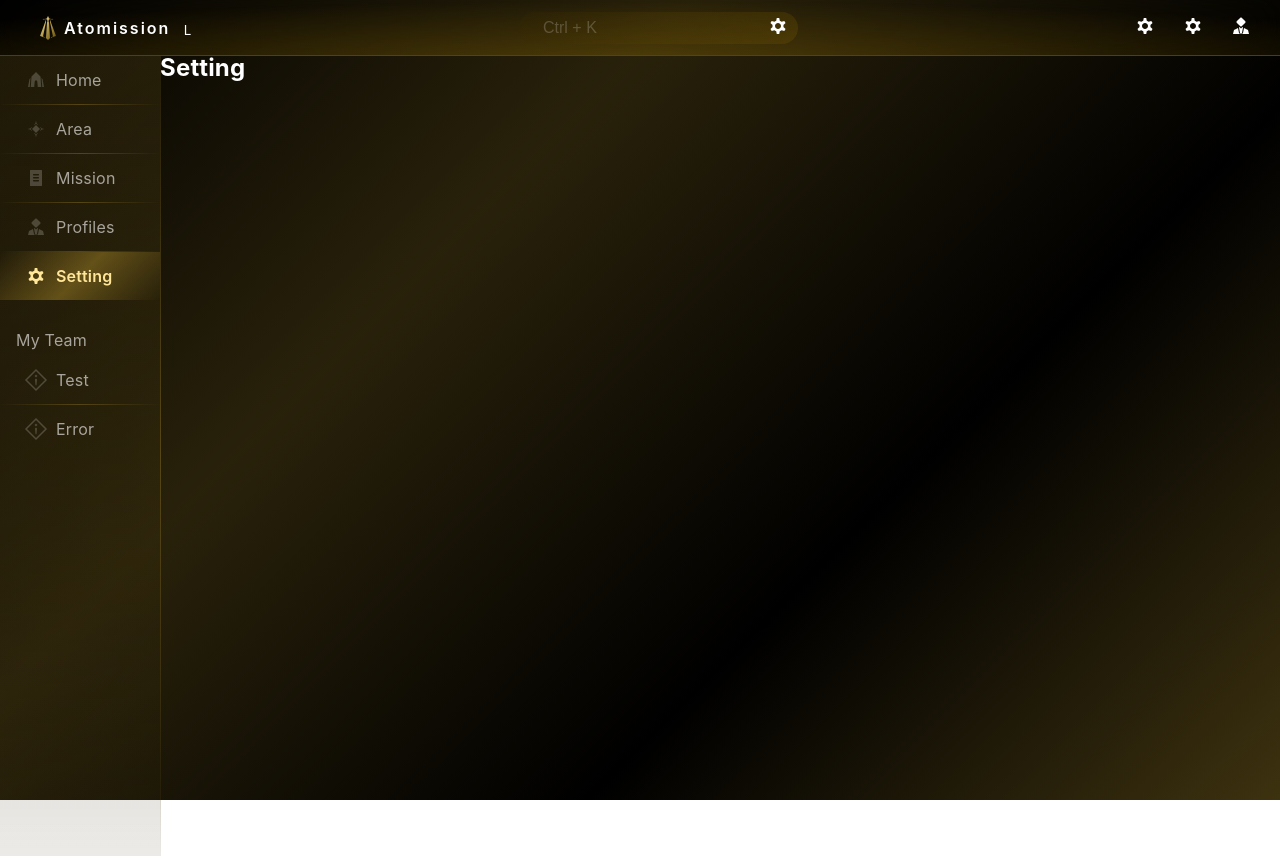
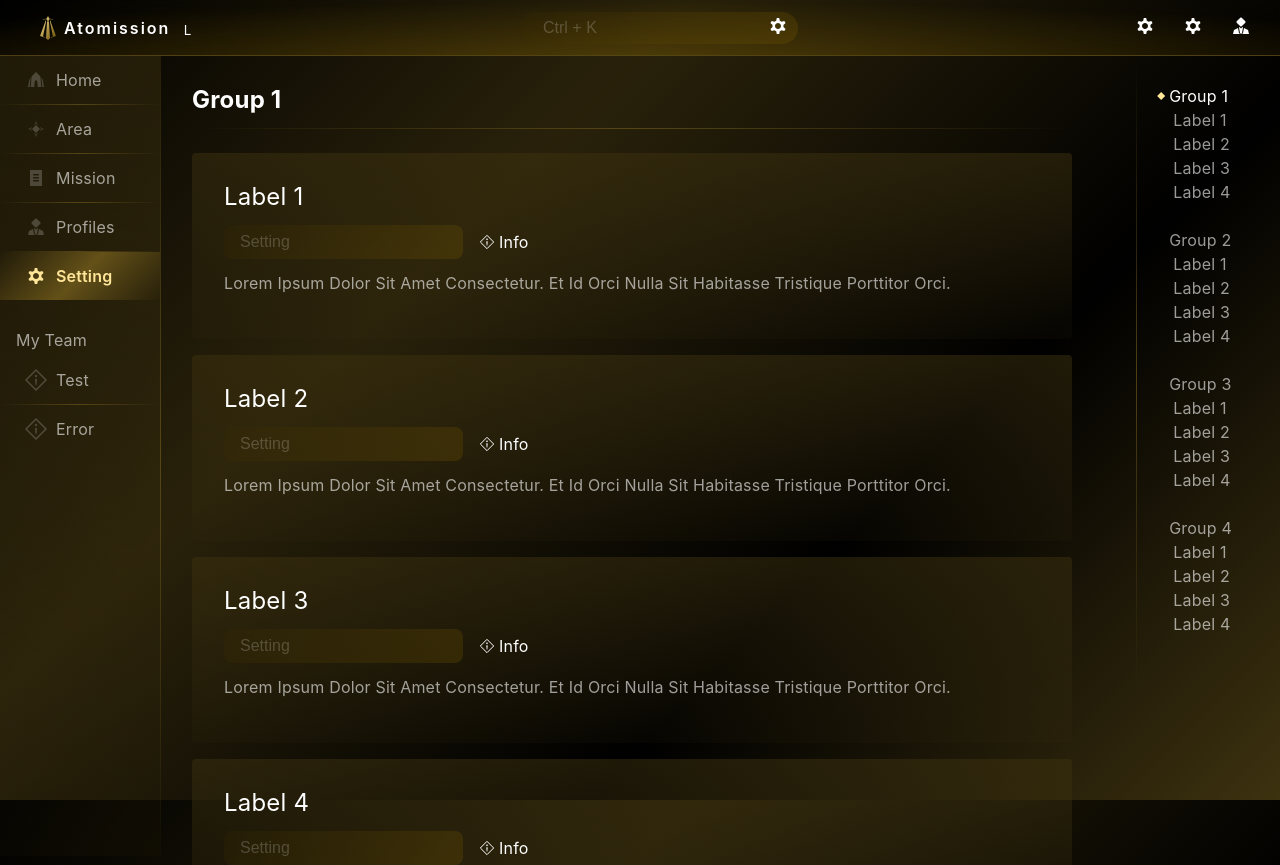
Before and after one commit to silence870121/Atomission, a Vue app: page /setting in a window 1280 px wide. Shown: the top 865 px of the page. Before the commit the page ends 800 px from the top, so only its background shows below. Built offline with nearby package versions, Linux system fonts and the light colour scheme.

Commit message:
feat: Create settings layout. add page scroll event and Responsive index.
構建設定頁面的布局，新增頁面內跳轉功能、響應式目錄。

issue #65

```diff
--- a/src/views/Setting.vue
+++ b/src/views/Setting.vue
@@ -1,10 +1,319 @@
-<script setup></script>
+<script setup>
+import { ref, onMounted, onUnmounted } from 'vue';
+import { useSettingStore } from "@/stores/setting";
+const settingStore = useSettingStore()
+
+/**
+ * Settings Index
+ */
+let settingGroup = ref([
+    {
+        groupName: "group 1",
+        settingId: "group1",
+        list: [
+            {
+                label: "label 1",
+                value: "value",
+                inputType: "text",
+                info: "info",
+                notes: "Lorem ipsum dolor sit amet consectetur. Et id orci nulla sit habitasse tristique porttitor orci. "
+            }, {
+                label: "label 2",
+                value: "value",
+                inputType: "number",
+                info: "info",
+                notes: "Lorem ipsum dolor sit amet consectetur. Et id orci nulla sit habitasse tristique porttitor orci. "
+            }, {
+                label: "label 3",
+                value: "value",
+                inputType: "select",
+                info: "info",
+                notes: "Lorem ipsum dolor sit amet consectetur. Et id orci nulla sit habitasse tristique porttitor orci. "
+            }, {
+                label: "label 4",
+                value: "value",
+                inputType: "textarea",
+                info: "info",
+                notes: "Lorem ipsum dolor sit amet consectetur. Et id orci nulla sit habitasse tristique porttitor orci. "
+            }
+        ]
+    }, {
+        groupName: "group 2",
+        settingId: "group2",
+        list: [
+            {
+                label: "label 1",
+                value: "value",
+                inputType: "text",
+                info: "info",
+                notes: "Lorem ipsum dolor sit amet consectetur. Et id orci nulla sit habitasse tristique porttitor orci. "
+            }, {
+                label: "label 2",
+                value: "value",
+                inputType: "number",
+                info: "info",
+                notes: "Lorem ipsum dolor sit amet consectetur. Et id orci nulla sit habitasse tristique porttitor orci. "
+            }, {
+                label: "label 3",
+                value: "value",
+                inputType: "select",
+                info: "info",
+                notes: "Lorem ipsum dolor sit amet consectetur. Et id orci nulla sit habitasse tristique porttitor orci. "
+            }, {
+                label: "label 4",
+                value: "value",
+                inputType: "textarea",
+                info: "info",
+                notes: "Lorem ipsum dolor sit amet consectetur. Et id orci nulla sit habitasse tristique porttitor orci. "
+            }
+        ]
+    }, {
+        groupName: "group 3",
+        settingId: "group3",
+        list: [
+            {
+                label: "label 1",
+                value: "value",
+                inputType: "text",
+                info: "info",
+                notes: "Lorem ipsum dolor sit amet consectetur. Et id orci nulla sit habitasse tristique porttitor orci. "
+            }, {
+                label: "label 2",
+                value: "value",
+                inputType: "number",
+                info: "info",
+                notes: "Lorem ipsum dolor sit amet consectetur. Et id orci nulla sit habitasse tristique porttitor orci. "
+            }, {
+                label: "label 3",
+                value: "value",
+                inputType: "select",
+                info: "info",
+                notes: "Lorem ipsum dolor sit amet consectetur. Et id orci nulla sit habitasse tristique porttitor orci. "
+            }, {
+                label: "label 4",
+                value: "value",
+                inputType: "textarea",
+                info: "info",
+                notes: "Lorem ipsum dolor sit amet consectetur. Et id orci nulla sit habitasse tristique porttitor orci. "
+            }
+        ]
+    }, {
+        groupName: "group 4",
+        settingId: "group4",
+        list: [
+            {
+                label: "label 1",
+                value: "value",
+                inputType: "text",
+                info: "info",
+                notes: "Lorem ipsum dolor sit amet consectetur. Et id orci nulla sit habitasse tristique porttitor orci. "
+            }, {
+                label: "label 2",
+                value: "value",
+                inputType: "number",
+                info: "info",
+                notes: "Lorem ipsum dolor sit amet consectetur. Et id orci nulla sit habitasse tristique porttitor orci. "
+            }, {
+                label: "label 3",
+                value: "value",
+                inputType: "select",
+                info: "info",
+                notes: "Lorem ipsum dolor sit amet consectetur. Et id orci nulla sit habitasse tristique porttitor orci. "
+            }, {
+                label: "label 4",
+                value: "value",
+                inputType: "textarea",
+                info: "info",
+                notes: "Lorem ipsum dolor sit amet consectetur. Et id orci nulla sit habitasse tristique porttitor orci. "
+            }
+        ]
+    }
+])
+
+function scrollInto(id) {
+    const View = document.getElementById(id)
+    View.scrollIntoView({ behavior: 'smooth', block: 'start' })
+}
+
+
+function highLightIndex(id) {
+    const index = document.querySelectorAll('.index-group')
+    index.forEach(i => {
+        i.classList.remove("active")
+        if (i.getAttribute("for") == id) {
+            i.classList.add("active")
+            return
+        }
+    })
+}
+const option = {
+    root: null,
+    rootMargin: "-128px 0px -100% 0px",
+    threshold: 0,
+}
+function isViewing(entries, owner) {
+    entries.forEach(entry => {
+        if (entry.isIntersecting) {
+            const id = entry.target.getAttribute("id")
+            highLightIndex(id)
+            return
+        }
+    });
+}
+const observer = new IntersectionObserver(isViewing, option);
+onMounted(() => {
+    document.querySelectorAll(".setting-group").forEach((el) => {
+        observer.observe(el);
+    })
+})
+onUnmounted(() => {
+    observer.disconnect();
+});
+
+</script>
 
 <template>
     <Router />
-    <div class="container">
-        <h2> Setting </h2>
+    <div id="setting" class="setting">
+        <div class="setting-content">
+            <form v-for="form in settingGroup" :id="form.settingId" class="setting-group">
+                <h2> {{ form.groupName }}</h2>
+                <dl v-for="item in form.list">
+                    <dt> <label for="input"> {{ item.label }}</label> </dt>
+                    <dd class="input">
+                        <input type="text" name="input" id="input" placeholder="setting">
+                        <span class="info"> <svg-icon name="info" size="s" />
+                            {{ item.info }}
+                        </span>
+                    </dd>
+                    <dd class="note">
+                        <p> {{ item.notes }}</p>
+                    </dd>
+                </dl>
+            </form>
+        </div>
+        <aside class="index">
+            <div v-for="form in settingGroup" class="index-group" :for="form.settingId">
+                <h3 :for="form.settingId" @click="scrollInto(form.settingId)"> {{ form.groupName }}</h3>
+                <ul>
+                    <li v-for="i in form.list">{{ i.label }}</li>
+                </ul>
+            </div>
+
+        </aside>
     </div>
+
 </template>
 
-<style scoped></style>
+<style scoped>
+.setting {
+    width: 100%;
+    display: flex;
+    justify-content: space-between;
+    align-items: start;
+    gap: 4rem;
+    margin-top: -3.5rem;
+}
+
+.setting-content {
+    max-width: 960px;
+    padding-left: 2rem;
+    flex: 1;
+    display: flex;
+    flex-direction: column;
+    justify-content: space-between;
+    align-items: start;
+}
+
+.setting-group {
+    width: 100%;
+}
+
+.setting-group h2 {
+    font-size: 1.5rem;
+    padding-top: 2rem;
+    padding-bottom: 1rem;
+    border-image: var(--line-row) 1;
+    border-bottom: 1px solid;
+    margin-top: 3.5rem;
+    margin-bottom: 1.5rem;
+}
+
+.setting-group dl {
+    border-radius: 0.25rem;
+    background: var(--surface);
+    padding: 2rem;
+    margin-bottom: 1rem;
+}
+
+.setting-group dt {
+    font-size: 1.5rem;
+    margin-bottom: 1rem;
+}
+
+.setting-group .input {
+    display: flex;
+    align-items: center;
+    gap: 1rem;
+    margin: 1rem 0;
+}
+
+.setting-group .info {
+    display: flex;
+    align-items: center;
+    gap: 0.25rem;
+}
+
+.setting-group svg {
+    width: 1rem;
+    height: 1rem;
+}
+
+.setting-group .note {
+    margin: 1rem 0;
+    color: var(--label-secondary-color);
+}
+
+.index {
+    position: sticky;
+    top: 3.5rem;
+    padding: 2rem;
+    padding-right: 3rem;
+    border-image: var(--line-column) 1;
+    border-left: 1px solid;
+    color: var(--label-secondary-color);
+}
+
+.index-group ul {
+    padding-top: 0.5rem;
+    padding-left: 0.25rem;
+    padding-bottom: 2rem;
+    display: flex;
+    flex-direction: column;
+    gap: 0.5rem;
+}
+
+/* ? index style */
+.index-group h3 {
+    cursor: pointer;
+}
+
+.index-group.active h3 {
+    position: relative;
+    transition: all 200ms linear;
+    color: var(--label-primary-color);
+}
+
+.index-group.active h3::after {
+    --size: 0.5rem;
+    position: absolute;
+    content: "";
+    top: 50%;
+    left: 0;
+    transform: translateX(calc(-100% - 4px)) translateY(-50%);
+    width: var(--size);
+    height: var(--size);
+    background: var(--active-from-color);
+    clip-path: polygon(50% 0, 100% 50%, 50% 100%, 0 50%);
+}
+</style>
```
